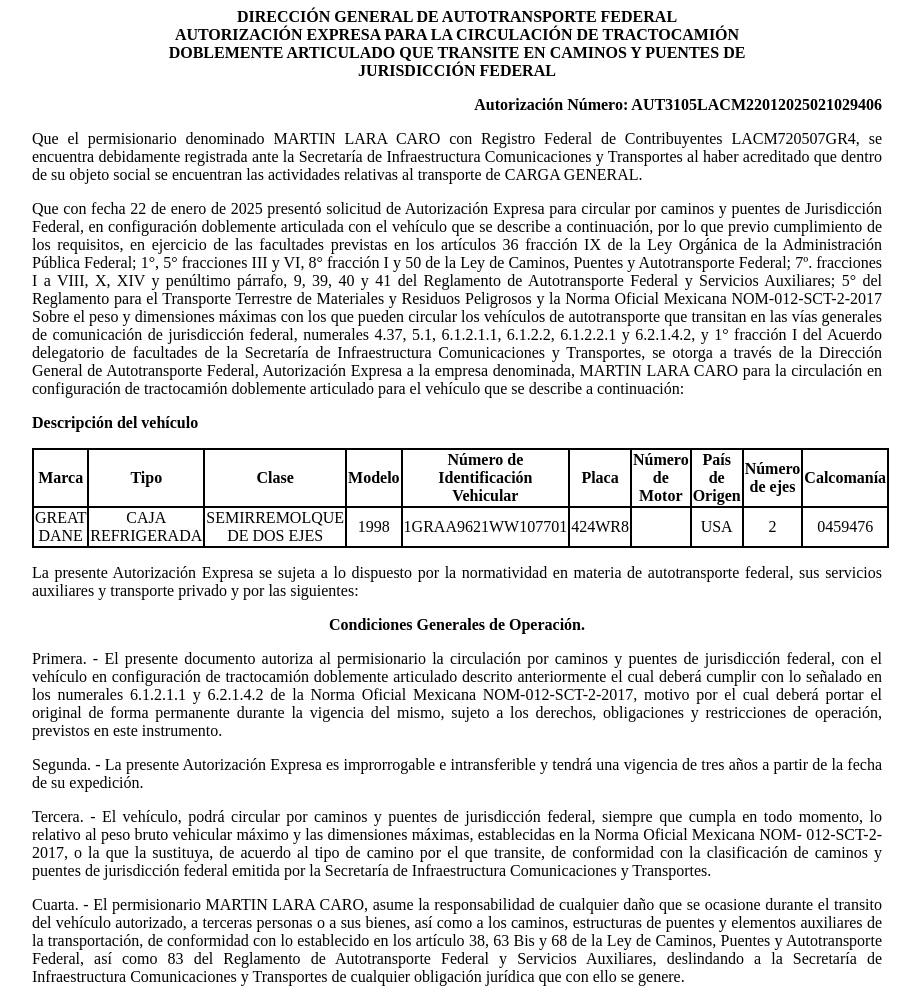
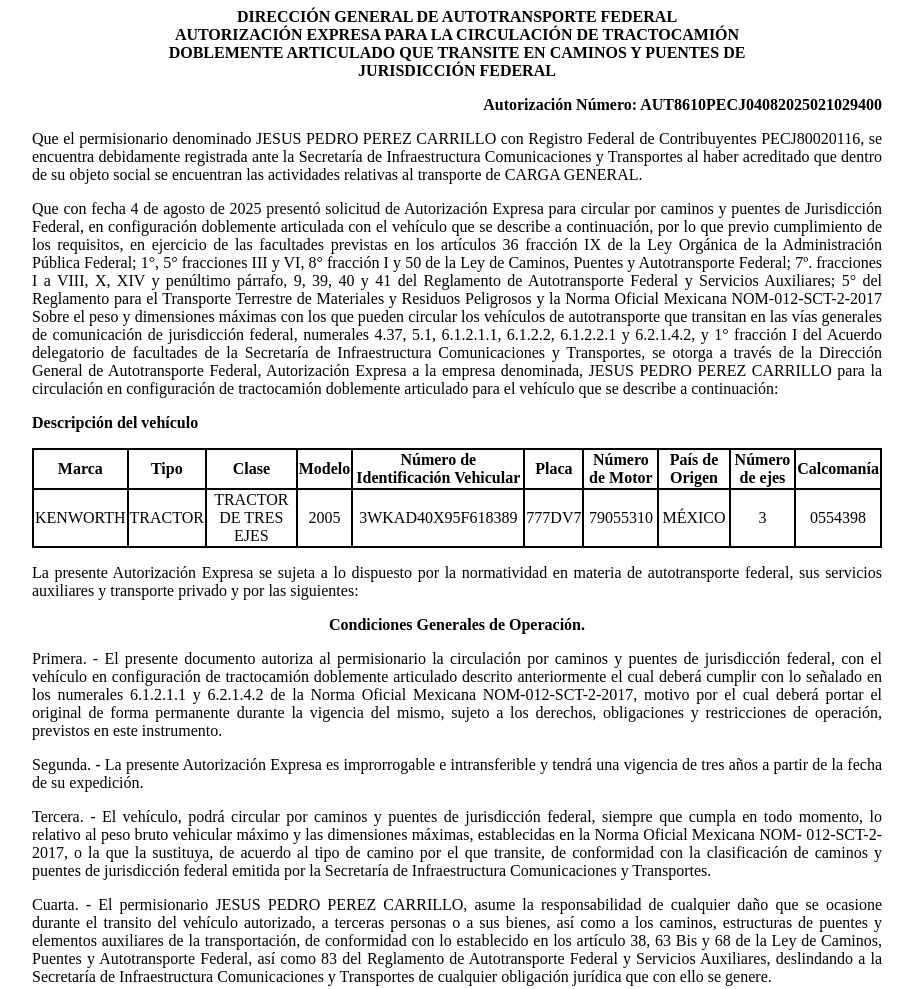
Before and after one commit to app-sct1/ConsultaAutDobleRemolque-folio-0200907, a plain HTML site: page index.html in a window 1280 px wide. Shown: the top 989 px of the page, without its empty margins (183-1103 px from the left). Drawn offline with Linux system fonts and the light colour scheme.

Commit message:
index.html

```diff
--- a/index.html
+++ b/index.html
@@ -75,19 +75,19 @@
 						<p class="sinMargen">DOBLEMENTE ARTICULADO QUE TRANSITE EN CAMINOS Y PUENTES DE</p>
 						<p class="sinMargen">JURISDICCIÓN FEDERAL</p>
 					</div>
-<p class="derechaNegro">Autorización Número: AUT3105LACM22012025021029406</p>
+<p class="derechaNegro">Autorización Número: AUT8610PECJ04082025021029400</p>
 
 					<p class="justificado">Que el permisionario denominado
-						MARTIN LARA CARO con Registro Federal de
-						Contribuyentes LACM720507GR4, se encuentra
+						JESUS PEDRO PEREZ CARRILLO con Registro Federal de
+						Contribuyentes PECJ80020116, se encuentra
 						debidamente registrada ante la Secretaría de Infraestructura
 						Comunicaciones y Transportes al haber acreditado que dentro de su
 						objeto social se encuentran las actividades relativas al
 						transporte de CARGA GENERAL.</p>
 
 
-					<p class="justificado">Que con fecha 22 de
-						enero de 2025 presentó
+					<p class="justificado">Que con fecha 4 de
+						agosto de 2025 presentó
 						solicitud de Autorización Expresa para circular por caminos y
 						puentes de Jurisdicción Federal, en configuración doblemente
 						articulada con el vehículo que se describe a continuación, por lo
@@ -107,7 +107,7 @@
 						facultades de la Secretaría de Infraestructura Comunicaciones y
 						Transportes, se otorga a través de la
 						Dirección General de Autotransporte Federal, Autorización Expresa a la
-						empresa denominada, MARTIN LARA CARO para la
+						empresa denominada, JESUS PEDRO PEREZ CARRILLO para la
 						circulación en configuración de tractocamión doblemente articulado
 						para el vehículo que se describe a continuación:</p>
 
@@ -128,16 +128,16 @@
 							<th class="borde">Calcomanía</th>
 						</tr>
 						<tr class="borde">
-							<td class="borde">GREAT DANE</td>
-							<td class="borde">CAJA REFRIGERADA</td>
-							<td class="borde">SEMIRREMOLQUE DE DOS EJES</td>
-							<td class="borde">1998</td>
-							<td class="borde">1GRAA9621WW107701</td>
-							<td class="borde">424WR8</td>
-							<td class="borde"></td>
-							<td class="borde">USA</td>
-							<td class="borde">2</td>
-							<td class="borde">0459476</td>
+							<td class="borde">KENWORTH</td>
+							<td class="borde">TRACTOR</td>
+							<td class="borde">TRACTOR DE TRES EJES</td>
+							<td class="borde">2005</td>
+							<td class="borde">3WKAD40X95F618389</td>
+							<td class="borde">777DV7</td>
+							<td class="borde">79055310</td>
+							<td class="borde">MÉXICO</td>
+							<td class="borde">3</td>
+							<td class="borde">0554398</td>
 						</tr>
 
 					</tbody></table>
@@ -175,7 +175,7 @@
 						Secretaría de Infraestructura Comunicaciones y Transportes.</p>
 
 					<p class="justificado">Cuarta. - El permisionario
-						MARTIN LARA CARO, asume la responsabilidad de
+						JESUS PEDRO PEREZ CARRILLO, asume la responsabilidad de
 						cualquier daño que se ocasione durante el transito del vehículo
 						autorizado, a terceras personas o a sus bienes, así como a los
 						caminos, estructuras de puentes y elementos auxiliares de la
```
